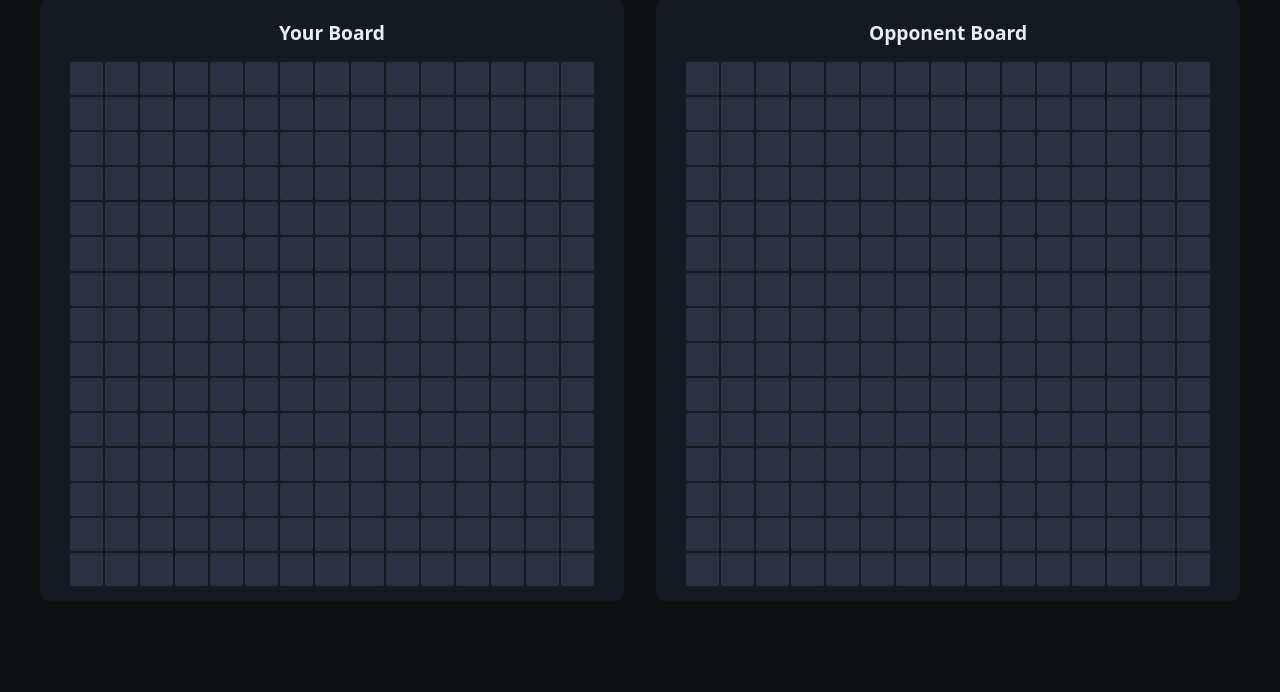
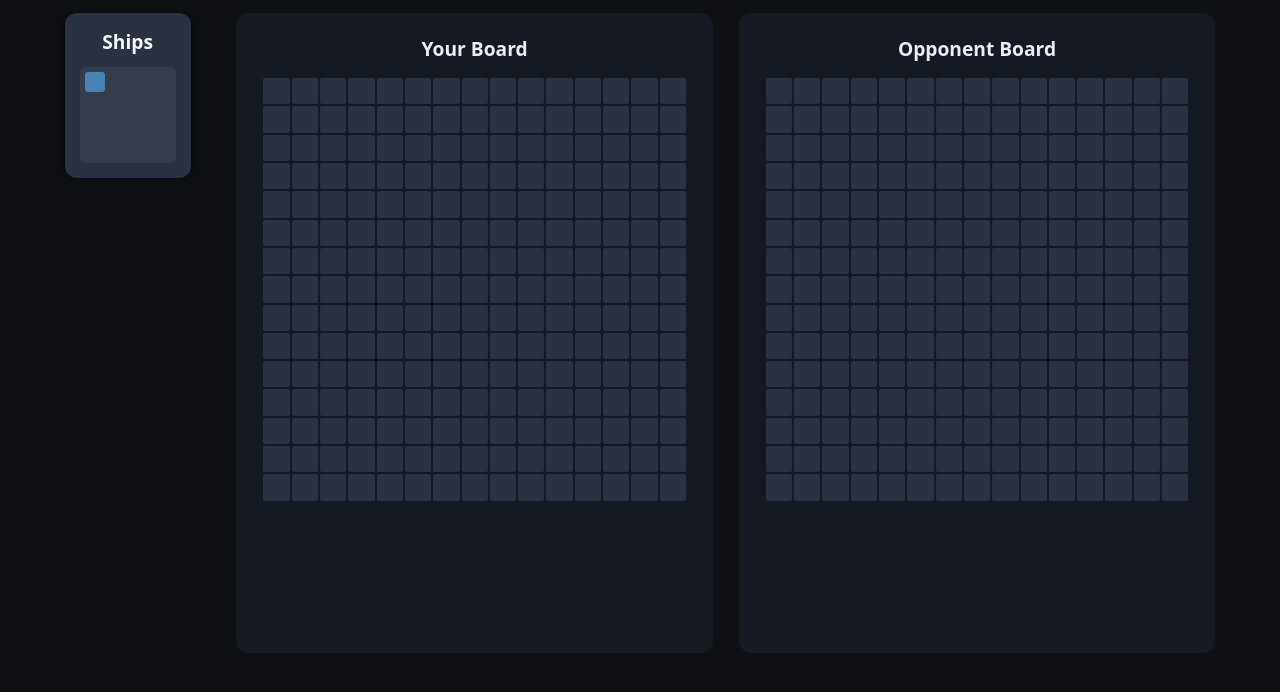
Before and after one commit to Eshaan111/BattleShip, a website: page public/index.html in a window 1280 px wide. Shown: the part 106-798 px from the top of the page. Drawn offline with nearby package versions, Linux system fonts and the light colour scheme; no server answers.

Commit message:
added Ship-pane + foundation of ship dragging

```diff
--- a/public/index.html
+++ b/public/index.html
@@ -10,10 +10,18 @@
   <header>
     <h1>BATTLESHIP</h1>
   </header>
+  <div class="game-container">
+    <!-- Ship selection -->
+  <aside class="ship-pane">
+    <h3>Ships</h3>
+    <div class="ship" id="ship-1">
+      <!-- cells will be inserted by JS -->
+    </div>
+  </aside>
 
     <main class="boards">
     <!-- Your Board -->
-  <section class="board">
+    <section class="board" id = 'client_board'>
       <div class="player_name" id="player_name_label" >YOU</div>
       <h2>Your Board</h2>
       <div class="grid" id="your-board"></div>
@@ -26,6 +34,8 @@
       <div class="grid" id="opponent-board"></div>
     </section>
   </main>
+  </div>
+
   <div class = 'warning_bar' id="warning_bar"></div>
 
   <script src="/socket.io/socket.io.min.js"></script>
--- a/public/script.js
+++ b/public/script.js
@@ -11,11 +11,14 @@ const player_name = params.get('name')
 const opponent_name = params.get('opponentName')
 
 
+const client_board  =document.getElementById('client_board')
 client_cells = document.getElementsByClassName('cell-your-board')
 opponent_cells = document.getElementsByClassName(`cell-opponent-board`)
 warning_bar = document.getElementById('warning_bar')
 const player_name_display = document.getElementById('player_name_label')
 const opponent_name_display = document.getElementById('opponent_name_label')
+
+const shipPane = document.getElementById("ship-pane");
 
 player_name_display.innerText = player_name
 opponent_name_display.innerText = opponent_name
@@ -24,12 +27,15 @@ opponent_name_display.innerText = opponent_name
 const row = 15;
 const col = 15;
 
+let cell_grid = []
 
-//adding cells to html and cell logic
+
+//adding cells to BOARD
 function build_board(board_name){
   for(var i =0;i<row;i++){
+    cell_grid[i] = []
     for(var j =0;j<col;j++){
-
+      cell_grid[i][j] = 0
       const cell = document.createElement('div')
       var parent = document.getElementById(board_name)
       cell.classList.add('cell')
@@ -57,10 +63,104 @@ function build_board(board_name){
 
 }
 
+
 build_board('your-board')
 build_board('opponent-board')
+document.querySelectorAll('.cell').forEach(cell => {
+  cell.addEventListener('mouseenter', () => {
+    console.log("Hovered cell:", cell.dataset.index);
+  });
+});
+console.log(client_cells)
 
-console.log(client_cells)
+//adding ship cells to ship pane
+let shipMatrix = [
+  [1, 0, 0, 0],
+  [0, 0, 0, 0],
+  [0, 0, 0, 0],
+  [0, 0, 0, 0]
+];
+
+const shipContainer = document.getElementById("ship-1");
+
+for (let r = 0; r < 4; r++) {
+  for (let c = 0; c < 4; c++) {
+    if (shipMatrix[r][c] === 1) {
+      const cell = document.createElement("div");
+      cell.classList.add("ship-cell");
+      shipContainer.appendChild(cell);
+    } else {
+      const empty = document.createElement("div");
+      empty.style.background = "transparent";
+      shipContainer.appendChild(empty);
+    }
+  }
+}
+
+
+let startX = 0; let startY = 0;
+const ship_cells = Array.from(document.getElementsByClassName('ship-cell'));
+let ghost_cell = null;
+
+ship_cells.forEach(cell => {
+  cell.addEventListener('mousedown', e => {
+    e.preventDefault();
+
+    const rect = cell.getBoundingClientRect();
+    cell.style.display = 'none';
+
+    ghost_cell = document.createElement('div');
+    ghost_cell.classList.add('ghost-cell');
+    ghost_cell.style.width = rect.width + 'px';
+    ghost_cell.style.height = rect.height + 'px';
+    ghost_cell.style.position = 'absolute';
+    ghost_cell.style.background = 'white';
+    ghost_cell.style.left = e.clientX - rect.width / 2 + 'px';
+    ghost_cell.style.top = e.clientY - rect.height / 2 + 'px';
+    ghost_cell.style.pointerEvents = 'none';
+    document.body.appendChild(ghost_cell);
+
+    const client_board = document.getElementById('your-board'); // your board
+
+    function mouseMove(e) {
+      ghost_cell.style.left = e.clientX - rect.width / 2 + 'px';
+      ghost_cell.style.top = e.clientY - rect.height / 2 + 'px';
+    }
+
+    function mouseUp(e) {
+      document.removeEventListener('mousemove', mouseMove);
+      document.removeEventListener('mouseup', mouseUp);
+
+      // Compute dropped cell
+      const boardRect = client_board.getBoundingClientRect();
+      const cellSize = boardRect.width / 15; // assuming 15x15 grid
+      const col = Math.floor((e.clientX - boardRect.left) / cellSize);
+      const row = Math.floor((e.clientY - boardRect.top) / cellSize);
+
+      console.log(`Dropped on row ${row}, col ${col}`);
+      cell_grid[row][col] = 1
+      index = 15*row + col
+      Array.from(client_cells)[index].classList.remove('cell')
+      Array.from(client_cells)[index].classList.add('ship-cell')
+      console.log(cell_grid)
+      console.log(Array.from(client_cells)[index])
+
+      // Clean up
+      ghost_cell.remove();
+      // cell.style.display = 'block';
+      ghost_cell = null;
+    }
+
+    document.addEventListener('mousemove', mouseMove);
+    document.addEventListener('mouseup', mouseUp);
+  });
+});
+
+
+
+
+
+
 
 socket.on('opponent_clicked_cell',index=>{
   //updates your board when opponent chooses your cell
@@ -85,7 +185,7 @@ socket.on('turn-evaluation', bool => {
     warning_bar.innerText = 'NOT YOUR TURN';
     warning_bar.style.display = 'block';
   } else {
-    console.log('reaching');
+    // console.log('reaching');
     if (window.lastClickedCell) {
       //update's opponent board ono your screen when you choose a opponent cell
       window.lastClickedCell.classList.add('clicked_cell');
@@ -94,6 +194,6 @@ socket.on('turn-evaluation', bool => {
   }
 })
 
-console.log(params)
-console.log(room_id)
+// console.log(params)
+// console.log(room_id)
 socket.emit('enter-room',[player_name,room_id])
--- a/public/style.css
+++ b/public/style.css
@@ -38,8 +38,11 @@ header h1 {
 
 @media (min-width: 900px) {
   .boards {
-    grid-template-columns: 1fr 1fr;
-  }
+  flex: 0 0 85%;         /* always 85% of total width */
+  display: flex;
+  gap: 2vw;
+  height: 100%;          /* match container height */
+}
 }
 
 .board {
@@ -50,7 +53,62 @@ header h1 {
   display: flex;
   flex-direction: column;
   align-items: center;
+  flex: 1;               /* split space equally between two boards */
 }
+
+.game-container {
+  display: flex;
+  justify-content: center;
+  align-items: flex-start;
+  gap: 2vw;              /* spacing between ship pane and boards */
+  margin-top: 2vh;
+  height: 80vh;          /* consistent height for everything */
+  width: 90vw;           /* fit nicely within screen */
+  margin-left: auto;
+  margin-right: auto;
+}
+
+.ship-pane {
+  display: flex;
+  flex-direction: column;
+  align-items: center;
+  padding: 15px;
+  background: var(--grid-bg, #1a1a1a);
+  border-radius: 12px;
+  box-shadow: 0 0 10px rgba(0, 0, 0, 0.4);
+  margin-right: 20px;
+}
+
+.ship-pane h3 {
+  margin-bottom: 12px;
+  font-size: 1.2rem;
+  color: var(--accent, #f5f5f5);
+  text-align: center;
+}
+
+/* Ship grid container */
+.ship {
+  display: grid;
+  grid-template-rows: repeat(4, 20px);
+  grid-template-columns: repeat(4, 20px);
+  gap: 2px;
+  background: rgba(255, 255, 255, 0.05);
+  padding: 5px;
+  border-radius: 6px;
+}
+
+/* Individual ship cells */
+.ship-cell {
+  background-color: steelblue;
+  border-radius: 3px;
+  /* position: fixed; */
+}
+
+.ship:active {
+  cursor: grabbing;
+  transform: scale(1.05);
+}
+
 .player_name {
   text-align: center;
   font-size: 18px;
@@ -82,7 +140,10 @@ header h1 {
   border-radius: 2px;
   aspect-ratio: 1/1;
   transition: background 0.2s;
+  user-select: none;      /* text not selectable */
+  -webkit-user-drag: none; /* disable native drag on Safari/Chrome */
 }
+
 
 .cell:hover {
   background: var(--grid-hover);
--- a/server.js
+++ b/server.js
@@ -61,16 +61,13 @@ io.on('connect',socket=>{
         if(room_player_count > 1 ){socket.emit('full-room',room_id);return}
 
         if(room_player_count == 1 ){
-            console.log('YAHA')
             var opponent_name= ''
             for(play_id in players){
                 if(players[play_id].room_id == room_id && play_id != socket.id){
                     var opponent_id = play_id
                     io.to(play_id).emit('oppponent joined',name)
                     opponent_name = players[play_id].playerName
-                    console.log('idhar')
                     var opponent_exists = 1
-                    console.log('reaching')
                     socket.emit('change-to-game',[room_id,opponent_exists,opponent_name])
                     return
             }
```
Lines whose indentation alone changed are shown as unchanged.
